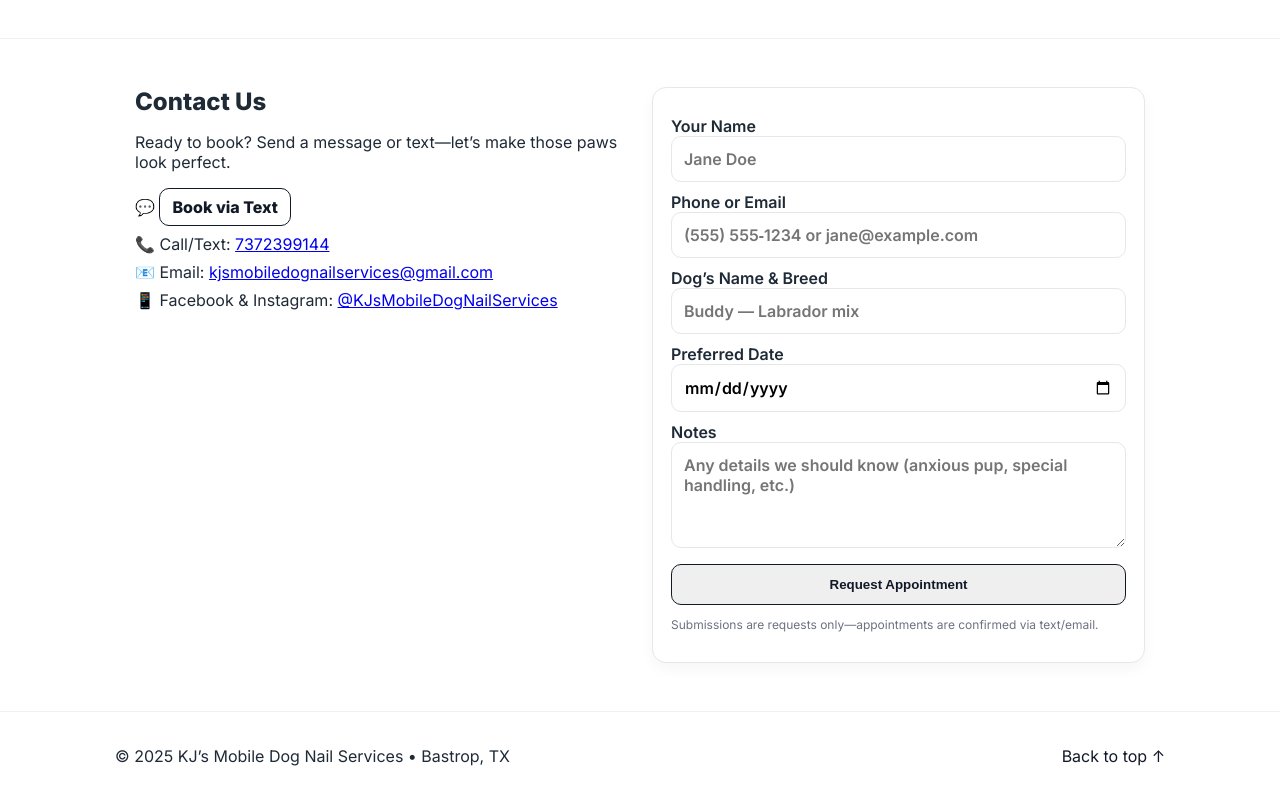
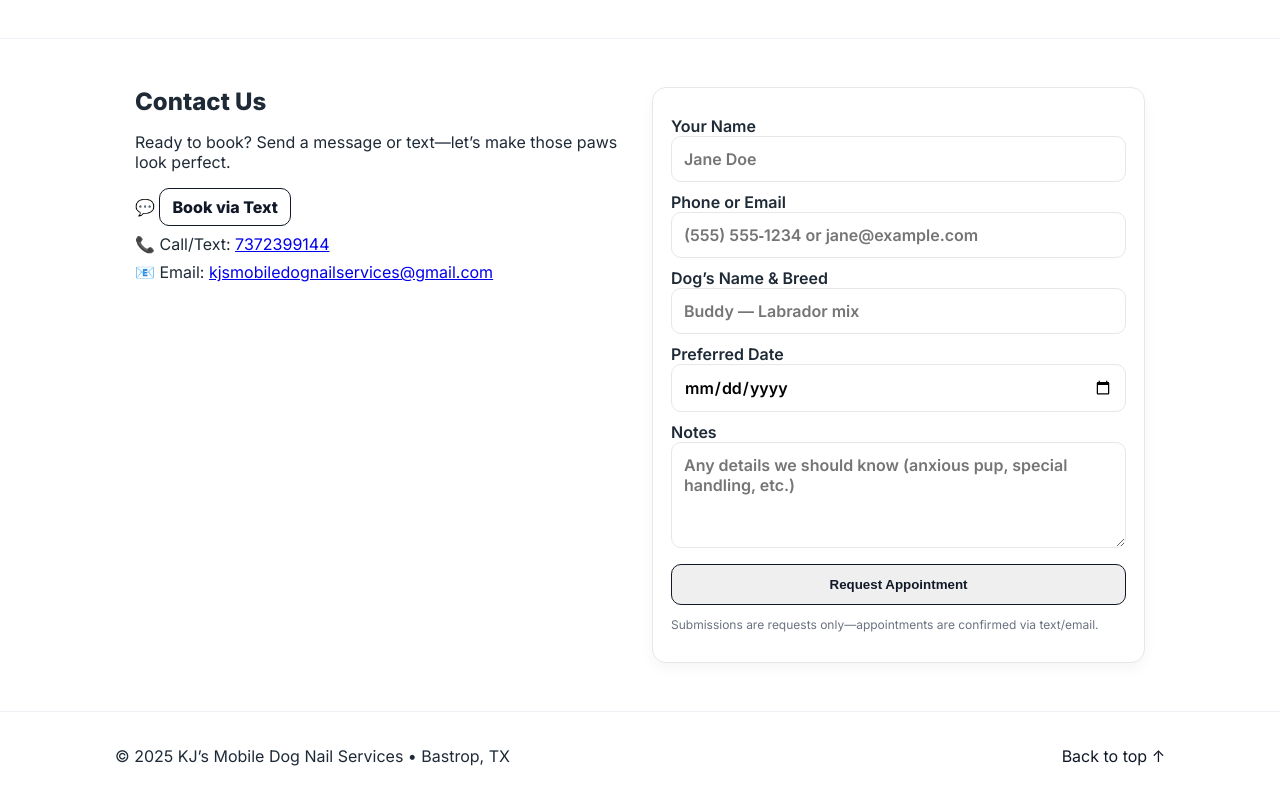
Before and after one commit to kjsmobiledognailservices/kjs-mobile-dog-nail-services, a plain HTML site: page index.html in a window 1280 px wide. Shown: the part 1639-2439 px from the top of the page. Drawn offline with Linux system fonts and the light colour scheme.

Commit message:
Update index.html

```diff
--- a/index.html
+++ b/index.html
@@ -147,7 +147,7 @@
             <li>💬 <a class="btn small" href="sms:+17372399144?&body=Hi%20KJ%E2%80%99s%2C%20I%E2%80%99d%20like%20to%20book%20a%20dog%20nail%20appointment.%20My%20name%20is%20____%20and%20my%20dog%20is%20a%20_____.%20Preferred%20date/time%3A%20____.">Book via Text</a></li>
             <li>📞 Call/Text: <a href="tel:+17372399144">7372399144</a></li>
             <li>📧 Email: <a href="mailto:kjsmobiledognailservices@gmail.com">kjsmobiledognailservices@gmail.com</a></li>
-            <li>📱 Facebook & Instagram: <a href="https://instagram.com/KJsMobileDogNailServices" target="_blank">@KJsMobileDogNailServices</a></li>
+           <!-- <li>📱 Facebook & Instagram: <a href="https://instagram.com/KJsMobileDogNailServices" target="_blank">@KJsMobileDogNailServices</a></li> -->
           </ul>
         </div>
         <form class="card form" action="#" method="post" onsubmit="event.preventDefault(); alert('Thanks! We will contact you to confirm your appointment.');">
```
